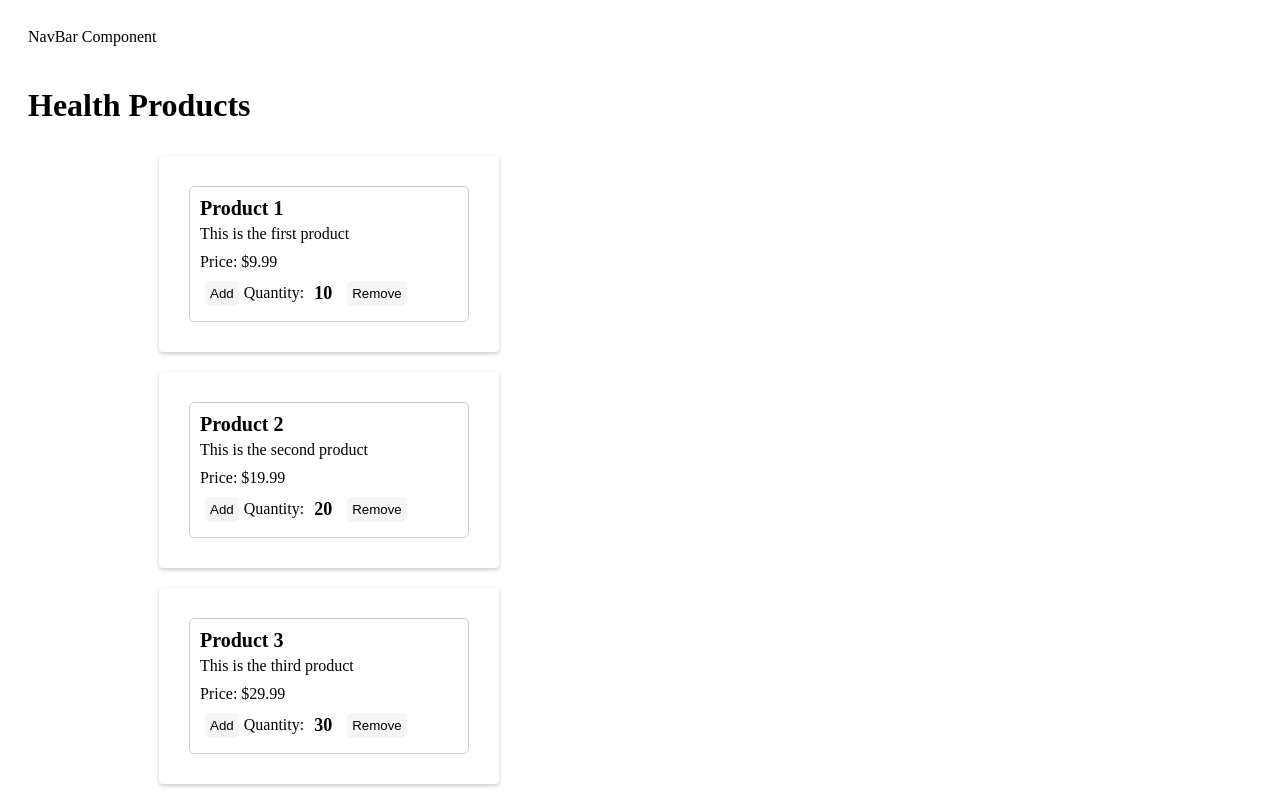
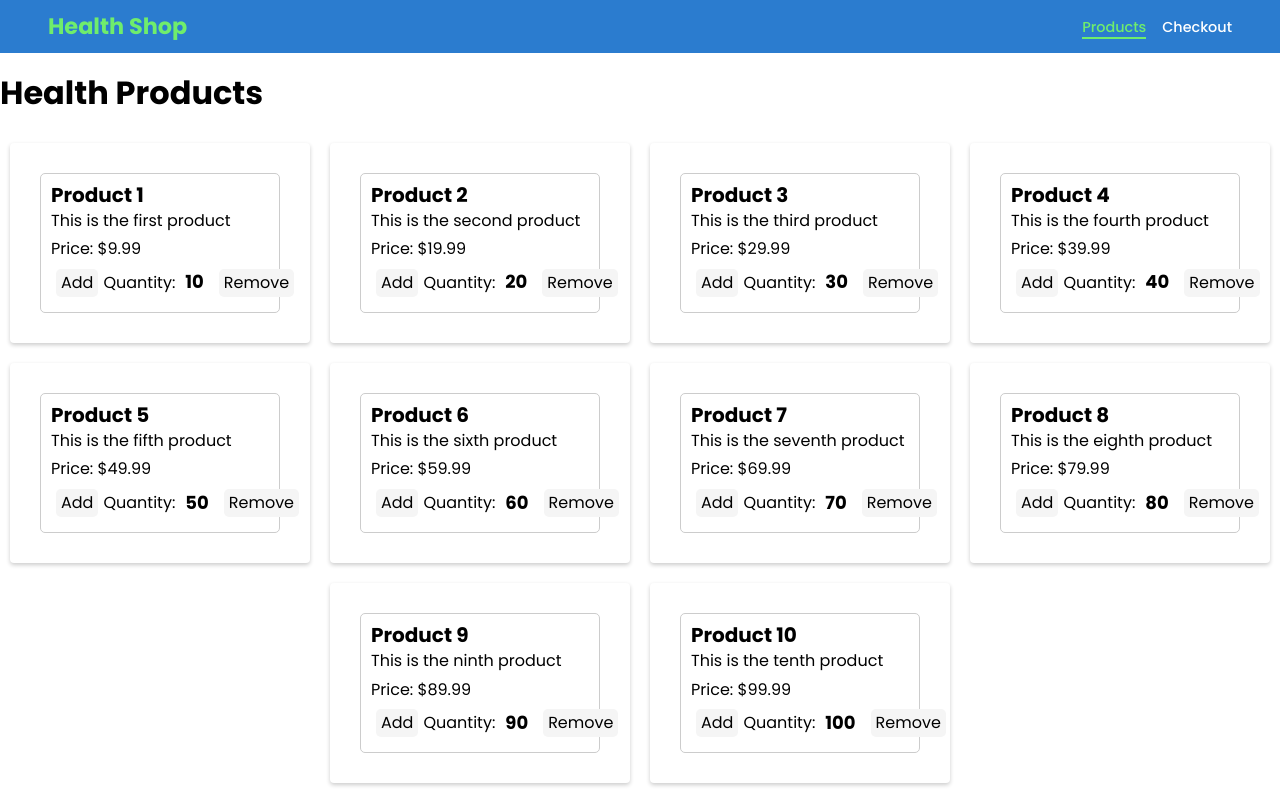
Before and after one commit to beedyboy/react-checkout, a React (Create React App) app: page / in a window 1280 px wide. Shown: the top 792 px of the page. Built offline with nearby package versions, Linux system fonts and the light colour scheme; the HTML template or start-up script is replaced by a standard one.

Commit message:
Feat: build and style the navbar component

```diff
--- a/src/App.css
+++ b/src/App.css
@@ -1,9 +1,3 @@
-.App {
-  display: grid;
-  grid-template-columns: 1fr 1fr;
-  gap: 20px;
-  padding: 20px;
-}
 
 .product-grid {
   grid-column: 1 / span 1;
@@ -12,6 +6,7 @@
 .checkout-grid {
   grid-column: 2 / span 1;
 }
+
 .order-summary-table {
   width: 100%;
   border-collapse: collapse;
--- a/src/App.tsx
+++ b/src/App.tsx
@@ -7,7 +7,6 @@ import {
 
 import './App.css';
 import Checkout from './pages/Checkout';
-import NavBar from './components/NavBar/NavBar';
 import Product from './pages/Product';
 
 const router = createBrowserRouter(
@@ -22,7 +21,6 @@ const router = createBrowserRouter(
 function App() {
   return (
     <div className="App">
-      <NavBar />
       <RouterProvider router={router} />
     </div>
   );
--- /dev/null
+++ b/src/components/Footer/Footer.tsx
@@ -0,0 +1,5 @@
+const Footer = () => {
+  return <footer>This is the footer</footer>;
+};
+
+export default Footer;
--- /dev/null
+++ b/src/components/Layout/index.tsx
@@ -0,0 +1,14 @@
+import Footer from '../Footer/Footer';
+import NavBar from '../NavBar/NavBar';
+
+const Layout = ({ children }: any) => {
+  return (
+    <>
+      <NavBar />
+      {children}
+      <Footer />
+    </>
+  );
+};
+
+export default Layout;
--- a/src/components/NavBar/NavBar.scss
+++ b/src/components/NavBar/NavBar.scss
@@ -0,0 +1,43 @@
+@import '../../styles/mixins';
+@import '../../styles/variables';
+
+header {
+  @include display(row, space-between, center);
+
+  padding: 0.9rem 3rem;
+  background: $pri-color-1;
+
+  > div {
+    a {
+      @include font-stack(1.4rem, 700, 24px);
+
+      color: $acc-color-1;
+    }
+  }
+
+  > nav {
+    > ul {
+      @include display(row, unset, center);
+
+      gap: 1rem;
+
+      li {
+        @include font-stack(0.9rem, 500, 24px);
+
+        a {
+          color: #fff;
+
+          &:hover {
+            border-bottom: solid 2px $acc-color-1;
+          }
+
+          &.active {
+            color: $acc-color-1;
+            border-bottom: solid 2px $acc-color-1;
+
+          }
+        }
+      }
+    }
+  }
+}
--- a/src/components/NavBar/NavBar.tsx
+++ b/src/components/NavBar/NavBar.tsx
@@ -1,7 +1,35 @@
+import { NavLink } from 'react-router-dom';
+
+import './NavBar.scss';
+
 const NavBar = () => {
-    return (
-        <div>NavBar Component</div>
-     );
-}
+  return (
+    <header>
+      <div>
+        <a href="/">Health Shop</a>
+      </div>
+      <nav>
+        <ul>
+          <li>
+            <NavLink
+              to="/"
+              className={({ isActive }) => (isActive ? 'active' : '')}
+            >
+              Products
+            </NavLink>
+          </li>
+          <li>
+            <NavLink
+              to="/checkout"
+              className={({ isActive }) => (isActive ? 'active' : '')}
+            >
+              Checkout
+            </NavLink>
+          </li>
+        </ul>
+      </nav>
+    </header>
+  );
+};
 
 export default NavBar;
--- a/src/index.tsx
+++ b/src/index.tsx
@@ -1,6 +1,7 @@
 import React from 'react';
 import ReactDOM from 'react-dom/client';
 import App from './App';
+import './styles/styles.scss';
 
 const rootElement = document.getElementById('root')!
 
--- a/src/pages/Checkout.tsx
+++ b/src/pages/Checkout.tsx
@@ -1,6 +1,7 @@
-import React, { useState, useEffect } from "react";
-import { getProducts } from "../utils/api";
-import LoadingIcon from "../components/LoadingIcon/LoadingIcon";
+import React, { useState, useEffect } from 'react';
+import { getProducts } from '../utils/api';
+import LoadingIcon from '../components/LoadingIcon/LoadingIcon';
+import Layout from '../components/Layout';
 
 const Checkout = () => {
   const [products, setProducts] = useState([]);
@@ -16,7 +17,7 @@ const Checkout = () => {
 
   // const removeProductFromCart = (productId) => {};
   return (
-    <>
+    <Layout>
       <div className="checkout-grid">
         <h1>Order Summary</h1>
         <table className="order-summary-table">
@@ -47,7 +48,7 @@ const Checkout = () => {
         <p>Discount: $0</p>
         <p>Total: $0</p>
       </div>
-    </>
+    </Layout>
   );
 };
 
--- a/src/pages/Product.tsx
+++ b/src/pages/Product.tsx
@@ -1,6 +1,7 @@
 import { useEffect, useState } from 'react';
 import ProductList from '../components/Product/ProductList';
 import { getProducts } from '../utils/api';
+import Layout from '../components/Layout';
 
 const Product = () => {
   const [products, setProducts] = useState([]);
@@ -14,6 +15,7 @@ const Product = () => {
   }, []);
 
   return (
+    <Layout>
       <div className="product-grid">
         <ProductList
           products={products}
@@ -21,6 +23,7 @@ const Product = () => {
           // removeProductFromCart={removeProductFromCart}
         />
       </div>
+    </Layout>
   );
 };
 
--- a/src/styles/_variables.scss
+++ b/src/styles/_variables.scss
@@ -7,10 +7,11 @@ $pri-color-3: #F2F5FB;
 $pri-color-4: #E8F0FE;
 $pri-color-5: #d2def6;
 
-$acc-color-1: #3ebe98;
-$acc-color-2: #8de48b;
-$acc-color-3: #F2B925;
-$acc-color-4: #F26F25;
+$acc-color-1: #6fed6c;
+$acc-color-2: #3ebe98;
+
+$tet-color-3: #F2B925;
+$tet-color-4: #F26F25;
 
 $neu-color-1: #f2f7f8;
 $neu-color-2: #B8BFD1;
```
Lines whose indentation alone changed are shown as unchanged.
